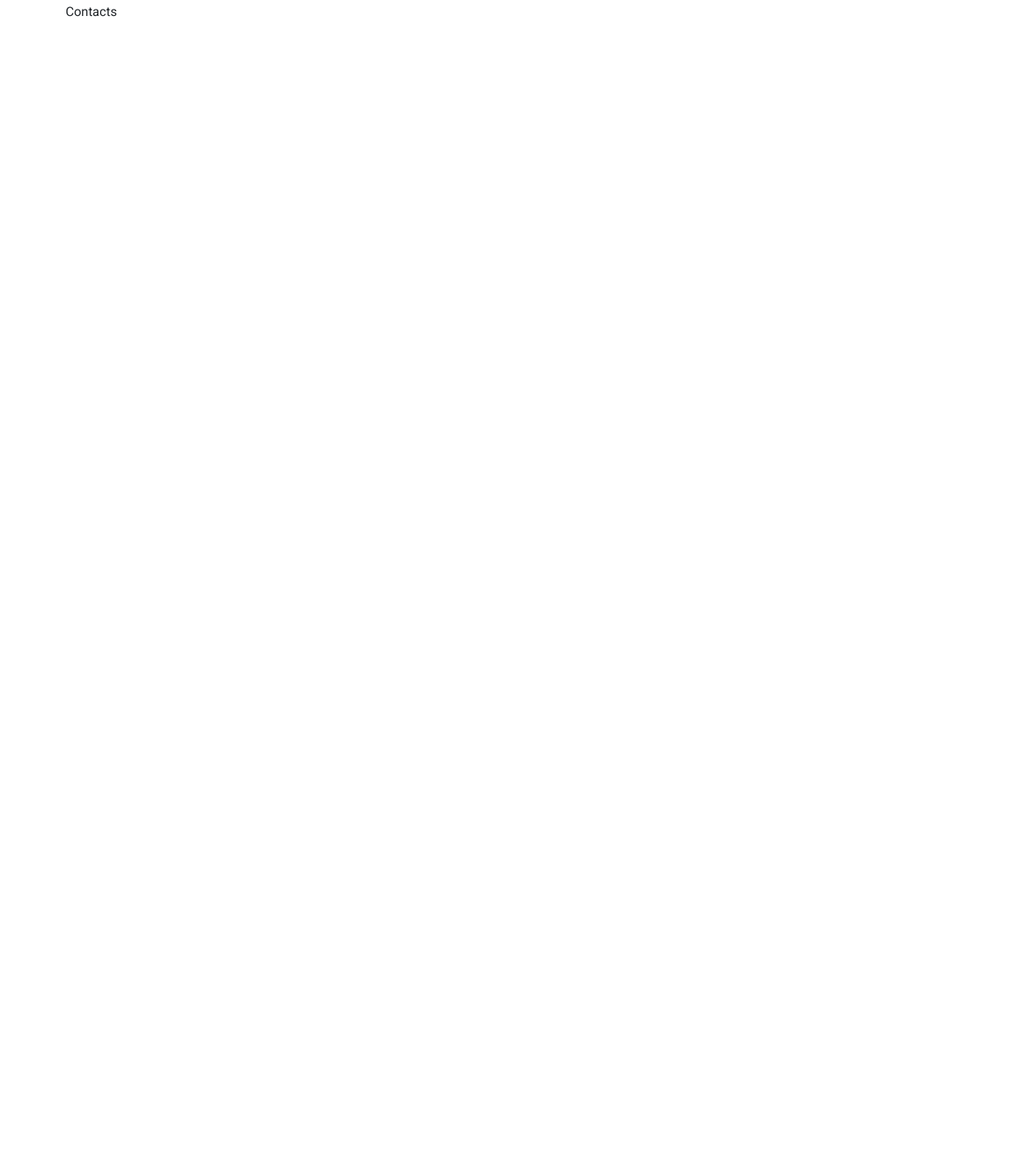
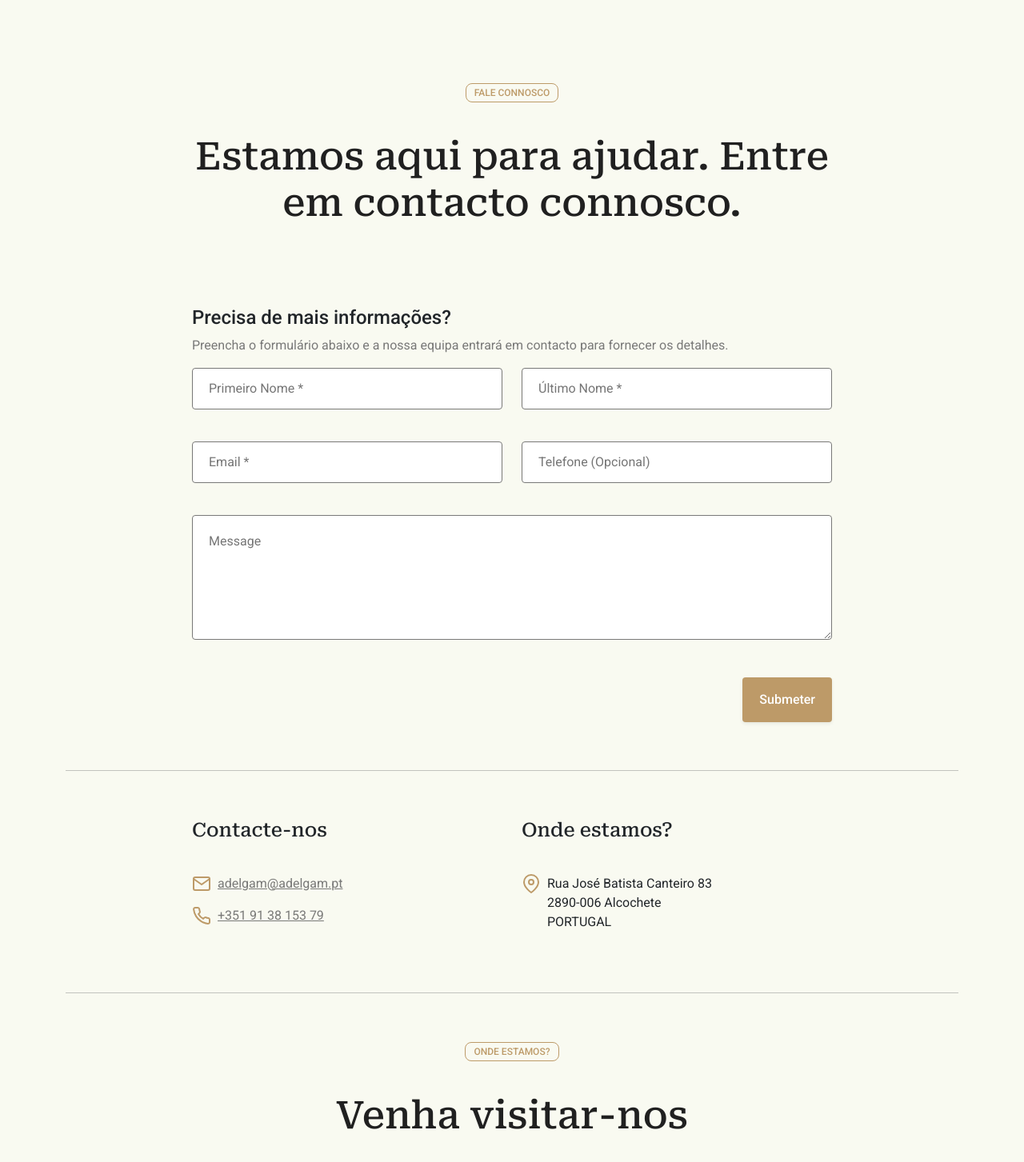
Before and after one commit to MonicaFidalgo/adelgam, a React (Create React App) app: page /contactos in a window 1280 px wide. Shown: the part 97-1550 px from the top of the page at 80% size. Before the commit the page ends 800 px from the top, so only its background shows below. Built offline with nearby package versions, Linux system fonts and the light colour scheme.

Commit message:
add contacts page

```diff
--- a/package.json
+++ b/package.json
@@ -6,6 +6,7 @@
     "@testing-library/jest-dom": "^6.6.3",
     "@testing-library/react": "^16.1.0",
     "@testing-library/user-event": "^14.5.2",
+    "axios": "^1.7.9",
     "bootstrap": "^5.3.3",
     "react": "^19.0.0",
     "react-bootstrap": "^2.10.7",
--- a/src/App.js
+++ b/src/App.js
@@ -12,6 +12,7 @@ import Contacts from "./pages/Contacts";
 import About from "./pages/About";
 import ProjectDetail from "./pages/ProjectDetail";
 import ProjectParent from "./pages/ProjectParent";
+import Footer from "./components/Footer";
 
 function App() {
   return (
@@ -35,6 +36,7 @@ function App() {
           />
           <Route path="*" element={<Navigate to="/" replace />} />
         </Routes>
+        <Footer />
       </Router>
     </div>
   );
--- /dev/null
+++ b/src/components/Contacts.js
@@ -0,0 +1,37 @@
+import React from "react";
+import { Row, Col } from "react-bootstrap";
+import { ReactComponent as Location } from "../icons/location-icon.svg";
+import { ReactComponent as Phone } from "../icons/phone-icon.svg";
+import { ReactComponent as Email } from "../icons/email-icon.svg";
+
+const ContactsSection = () => {
+  return (
+    <div className="contacts-wrapper">
+      <Row>
+        <Col lg={6}>
+          <h4 className="mb-4">Contacte-nos</h4>
+          <div className="d-flex gap-2 mb-3">
+            <Email /> <a href="mailto:adelgam@adelgam.pt">adelgam@adelgam.pt</a>
+          </div>
+          <div className="d-flex gap-2">
+            <Phone />
+            <a href="tel:+351 91 38 153 79">+351 91 38 153 79</a>
+          </div>
+        </Col>
+        <Col lg={6}>
+          <h4 className="mb-4">Onde estamos?</h4>
+
+          <div className="d-flex gap-2">
+            <Location />
+            <address>
+              Rua José Batista Canteiro 83 <br />
+              2890-006 Alcochete <br />
+              PORTUGAL
+            </address>
+          </div>
+        </Col>
+      </Row>
+    </div>
+  );
+};
+export default ContactsSection;
--- a/src/components/Details.js
+++ b/src/components/Details.js
@@ -1,20 +1,20 @@
 import React from "react";
-import { Col } from "react-bootstrap";
+import { Col, Row } from "react-bootstrap";
 
 const Details = ({ data }) => {
   return (
-    <>
+    <Row>
       {data &&
         data?.map((item, key) => (
           <Col md={3} key={key}>
             <div className="details">
-              <label className="mb-1">{item.label}</label>
-              <h4 className="mb-2">{item.title}</h4>
+              <i className={item.label}></i>
+              <h4 className="mb-2 mt-3">{item.title}</h4>
               <p>{item.description}</p>
             </div>
           </Col>
         ))}
-    </>
+    </Row>
   );
 };
 export default Details;
--- /dev/null
+++ b/src/components/Form.js
@@ -0,0 +1,124 @@
+import React, { useState } from "react";
+import axios from "axios";
+import { Col, Row } from "react-bootstrap";
+
+const Form = () => {
+  const formId = "4M7nbMWB3";
+  const formSparkUrl = `https://submit-form.com/${formId}`;
+
+  const initialFormState = {
+    email: "",
+    firstName: "",
+    lastName: "",
+    telephone: "",
+    message: "",
+  };
+
+  const [formState, setFormState] = useState(initialFormState);
+
+  const handleChange = (event) => {
+    const { name, value } = event.target;
+    setFormState((prevState) => ({
+      ...prevState,
+      [name]: value,
+    }));
+  };
+
+  const submitForm = async (event) => {
+    event.preventDefault();
+    await postSubmission();
+  };
+
+  const postSubmission = async () => {
+    const payload = {
+      ...formState,
+    };
+
+    try {
+      const response = await axios.post(formSparkUrl, payload);
+
+      console.log(response);
+    } catch (error) {
+      console.log(error);
+    }
+  };
+
+  return (
+    <form onSubmit={submitForm}>
+      <Row>
+        <Col lg={6}>
+          <input
+            type="text"
+            id="firstName"
+            name="firstName"
+            placeholder="Primeiro Nome *"
+            required
+            value={formState.firstName}
+            onChange={handleChange}
+            className="mb-4"
+          />
+        </Col>
+        <Col lg={6}>
+          <input
+            type="text"
+            id="lastName"
+            name="lastName"
+            placeholder="Último Nome *"
+            required
+            value={formState.lastName}
+            onChange={handleChange}
+            className="mb-4"
+          />
+        </Col>
+      </Row>{" "}
+      <Row>
+        <Col lg={6}>
+          <input
+            type="email"
+            id="email"
+            name="email"
+            placeholder="Email *"
+            required
+            value={formState.email}
+            onChange={handleChange}
+            className="mb-4"
+          />
+        </Col>
+        <Col lg={6}>
+          <input
+            type="tel"
+            id="telephone"
+            name="telephone"
+            placeholder="Telefone (Opcional)"
+            value={formState.telephone}
+            onChange={handleChange}
+            className="mb-4"
+          />
+        </Col>
+      </Row>
+      <Row>
+        <Col>
+          <textarea
+            id="message"
+            name="message"
+            placeholder="Message"
+            value={formState.message}
+            onChange={handleChange}
+            className="mb-4"
+          ></textarea>{" "}
+        </Col>
+      </Row>
+      <Row>
+        <Col lg={6}></Col>
+
+        <Col lg={6} className="text-end">
+          <button type="submit" className="button button-primary">
+            Submeter
+          </button>
+        </Col>
+      </Row>
+    </form>
+  );
+};
+
+export default Form;
--- a/src/components/Numbers.js
+++ b/src/components/Numbers.js
@@ -1,9 +1,9 @@
 import React from "react";
-import { Col } from "react-bootstrap";
+import { Row, Col } from "react-bootstrap";
 
 const Numbers = ({ data }) => {
   return (
-    <>
+    <Row>
       {data &&
         data?.map((item, key) => (
           <Col lg={3} key={key}>
@@ -13,7 +13,7 @@ const Numbers = ({ data }) => {
             </div>
           </Col>
         ))}
-    </>
+    </Row>
   );
 };
 export default Numbers;
--- a/src/data/details.json
+++ b/src/data/details.json
@@ -1,25 +1,24 @@
 [
   {
-    "id": 1,
-    "label": "01.",
+    "label": "fa-regular fa-building",
     "title": "Mais de 25 anos de experiência",
     "description": "Com uma larga experiência no sector Imobiliário, continuamos a focar os nossos recursos na melhoria contínua dos nossos projetos."
   },
   {
     "id": 2,
-    "label": "02.",
+    "label": "fa-regular fa-gem",
     "title": "Acabamentos requintados",
     "description": "Conhecidos pelos detalhes excepcionais, é essa a nossa missão, continuar a garantir acabamentos de topo e intemporais."
   },
   {
     "id": 3,
-    "label": "03.",
+    "label": "fa-solid fa-people-group",
     "title": "Compromisso contínuo",
     "description": "Acreditamos que estar atentos ao feedback dos nossos clientes ao longo do tempo é fundamental para o nosso sucesso."
   },
   {
     "id": 4,
-    "label": "04.",
+    "label": "fa-solid fa-location-dot",
     "title": "Localização única",
     "description": "Escolhemos a localização dos nossos empreendimentos com o máximo cuidado de forma a proporcionar uma melhor qualidade de vida."
   }
--- a/src/index.scss
+++ b/src/index.scss
@@ -23,6 +23,7 @@ body {
   margin: 0;
   font-family: "Roboto", sans-serif;
   font-size: 16px;
+  background-color: $color-primary;
   -webkit-font-smoothing: antialiased;
   -moz-osx-font-smoothing: grayscale;
 }
@@ -41,7 +42,30 @@ ul {
   padding: 0;
 }
 
+input,
+textarea {
+  padding: 20px;
+  width: 100%;
+  border-radius: 4px;
+  border: 1px solid $gray;
+}
+
+input {
+  height: 52px;
+}
+
+textarea {
+  height: 156px;
+}
+
 /* ELEMENTS */
+
+.heading-big {
+  font-family: "Roboto Serif", serif;
+  font-weight: 500;
+  font-size: 48px;
+  color: $black;
+}
 
 .heading {
   font-family: "Roboto Serif", serif;
@@ -70,6 +94,18 @@ ul {
 .py-100 {
   padding-top: 100px;
   padding-bottom: 100px;
+}
+
+.pt-200 {
+  padding-top: 200px;
+}
+
+.mb-4 {
+  margin-bottom: 40px !important;
+}
+
+.mt-4 {
+  margin-top: 40px !important;
 }
 
 /* BUTTONS, LABELS & BADGES */
@@ -163,13 +199,15 @@ ul {
 /* DETAILS */
 
 .details {
+  text-align: center;
   margin-top: 60px;
   margin-bottom: 60px;
-  label {
-    font-weight: 600;
-    font-size: 24px;
+
+  i {
+    font-size: 48px;
     color: $color-secondary;
   }
+
   h4 {
     font-family: "Robot serif", "Times New Roman", Times, serif;
     font-size: 18px;
@@ -283,3 +321,54 @@ ul {
 //   -moz-transition: right 0.3s ease-in;
 //   transition: right 0.3s ease-in;
 // }
+
+.form-wrapper {
+  margin-top: 100px;
+  margin-bottom: 60px;
+
+  @media screen and (min-width: 900px) {
+    margin-right: auto;
+    margin-left: auto;
+    max-width: 800px;
+  }
+}
+
+.contacts-heading {
+  text-align: center;
+  @media screen and (min-width: 900px) {
+    margin-right: auto;
+    margin-left: auto;
+    max-width: 800px;
+  }
+}
+
+.contacts-wrapper {
+  margin-top: 60px;
+  margin-bottom: 60px;
+
+  @media screen and (min-width: 900px) {
+    margin: 60px auto;
+    max-width: 800px;
+  }
+
+  h4 {
+    font-family: "Roboto Serif", serif;
+    font-weight: 500;
+    font-size: 24px;
+  }
+
+  a {
+    color: $text-color;
+  }
+}
+
+.contacts-map {
+  text-align: center;
+  margin-top: 60px;
+  margin-bottom: 60px;
+
+  @media screen and (min-width: 900px) {
+    margin: 60px auto;
+    max-width: 700px;
+  }
+}
--- a/src/pages/About.js
+++ b/src/pages/About.js
@@ -1,10 +1,21 @@
 import React from "react";
 import { Container } from "react-bootstrap";
+import Numbers from "../components/Numbers";
+import numbers from "../data/numbers.json";
 
 const About = () => {
   return (
     <div>
-      <Container className="py-100">Sobre</Container>
+      <Container className="pt-200 ">
+        <div className="contacts-heading mb-4">
+          <label className="label mb-4">Conheça a Adelgam</label>
+          <h2 className="heading-big">
+            Há mais de 25 anos, a construir com qualidade e inovação.
+          </h2>
+        </div>
+        <hr />
+        <Numbers data={numbers} />
+      </Container>
     </div>
   );
 };
--- a/src/pages/Contacts.js
+++ b/src/pages/Contacts.js
@@ -1,10 +1,35 @@
 import React from "react";
 import { Container } from "react-bootstrap";
+import Form from "../components/Form";
+import ContactsSection from "../components/Contacts";
 
 const Contacts = () => {
   return (
     <div>
-      <Container className="py-100">Contacts</Container>
+      <Container className="pt-200">
+        <div className="contacts-heading">
+          <label className="label mb-4">Fale Connosco</label>
+          <h2 className="heading-big">
+            Estamos aqui para ajudar. Entre em contacto connosco.
+          </h2>
+        </div>
+
+        <div className="form-wrapper mx-auto">
+          <h4>Precisa de mais informações?</h4>
+          <p>
+            Preencha o formulário abaixo e a nossa equipa entrará em contacto
+            para fornecer os detalhes.
+          </p>
+          <Form />
+        </div>
+        <hr />
+        <ContactsSection />
+        <hr />
+        <div className="contacts-map">
+          <label className="label mb-4">Onde Estamos?</label>
+          <h2 className="heading-big">Venha visitar-nos</h2>
+        </div>
+      </Container>
     </div>
   );
 };
```
Also changed, not shown: src/pages/Home.js (+5 -10 lines), 1 other file (tests, documents, lock files or other folders).
